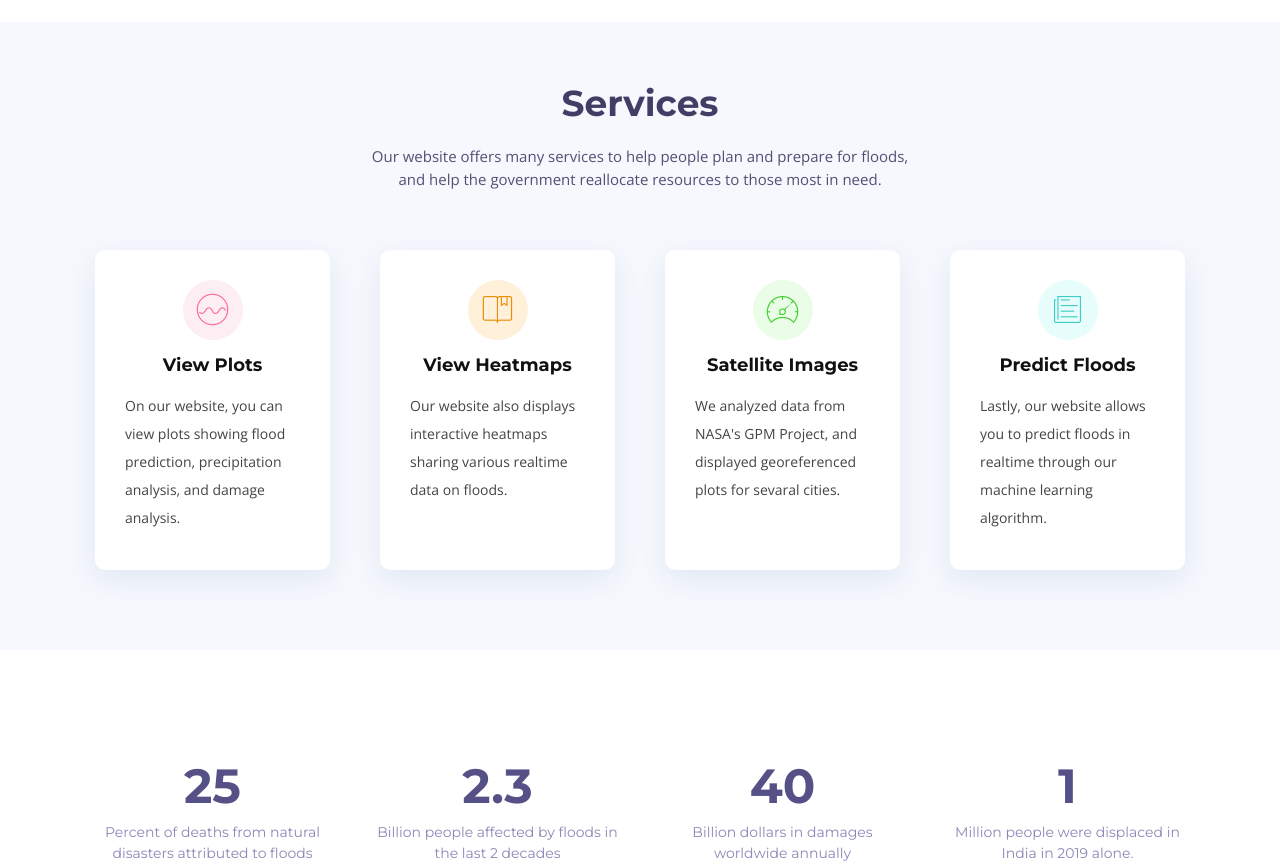
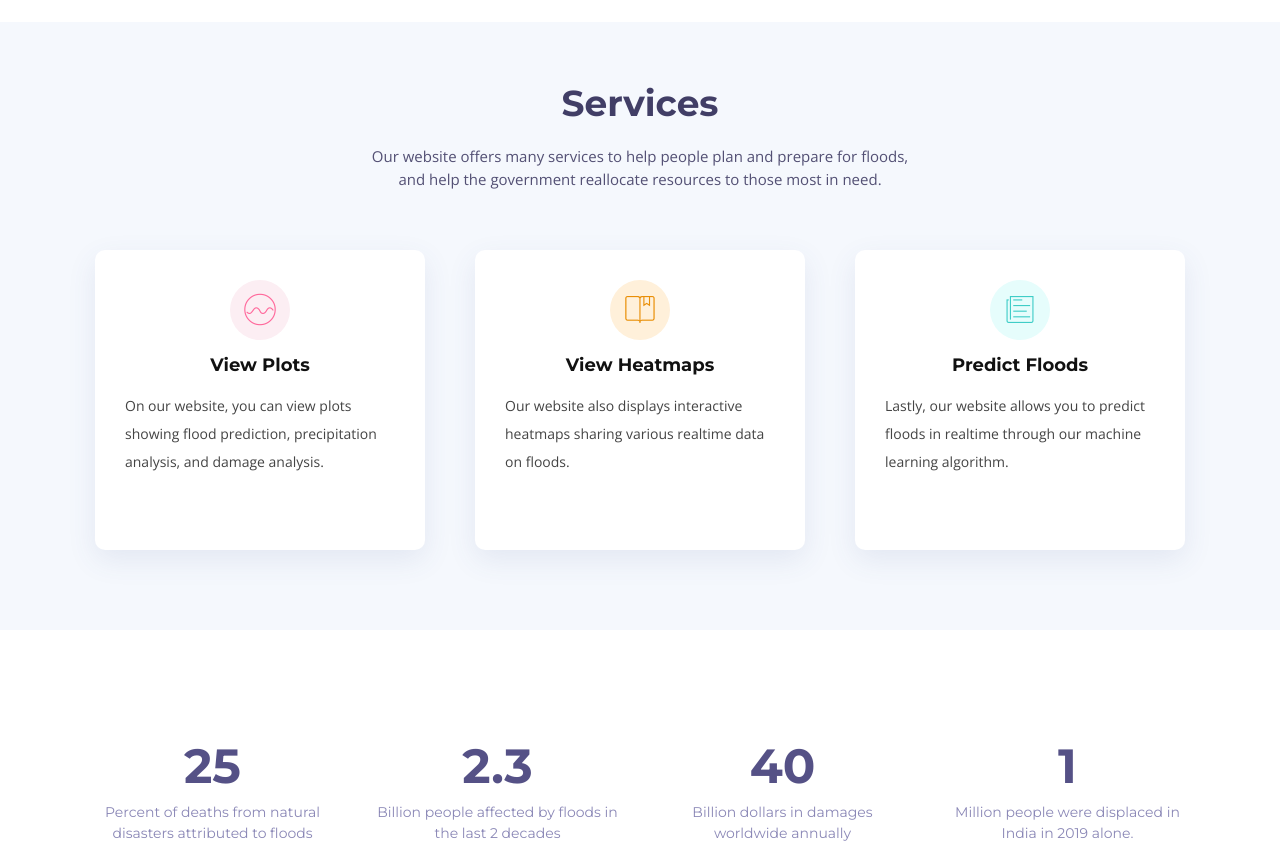
Before and after one commit to SaurabhTiwari4093/Flood-Forecasting, a Flask app: page / in a window 1280 px wide. Shown: the part 1391-2252 px from the top of the page. Run offline with Flask 2, Linux system fonts and the light colour scheme; parts of the project's set-up code (start-up, migrations or seed data) failed here and were passed over; some libraries are stand-ins or nearby versions; some web fonts are replaced.

Commit message:
Corrected all the plots

```diff
--- a/templates/index.html
+++ b/templates/index.html
@@ -180,10 +180,10 @@
 
           <div class="row">
             <div
-              class="col-md-6 col-lg-3 wow bounceInUp"
+              class="col-md-4 wow bounceInUp"
               data-wow-duration="1.4s"
             >
-              <div class="box" style="height: 320px">
+              <div class="box" style="height: 300px">
                 <div class="icon" style="background: #fceef3">
                   <i
                     class="ion-ios-analytics-outline"
@@ -198,10 +198,10 @@
               </div>
             </div>
             <div
-              class="col-md-6 col-lg-3 wow bounceInUp"
+              class="col-md-4 wow bounceInUp"
               data-wow-duration="1.4s"
             >
-              <div class="box" style="height: 320px">
+              <div class="box" style="height: 300px">
                 <div class="icon" style="background: #fff0da">
                   <i
                     class="ion-ios-bookmarks-outline"
@@ -217,33 +217,11 @@
             </div>
 
             <div
-              class="col-md-6 col-lg-3 wow bounceInUp"
+              class="col-md-4 wow bounceInUp"
               data-wow-delay="0.1s"
               data-wow-duration="1.4s"
             >
-              <div class="box" style="height: 320px">
-                <div class="icon" style="background: #eafde7">
-                  <i
-                    class="ion-ios-speedometer-outline"
-                    style="color: #41cf2e"
-                  ></i>
-                </div>
-                <h4 class="title">
-                  <a href="satellite.html">Satellite Images</a>
-                </h4>
-                <p class="description">
-                  We analyzed data from NASA's GPM Project, and displayed
-                  georeferenced plots for sevaral cities.
-                </p>
-              </div>
-            </div>
-
-            <div
-              class="col-md-6 col-lg-3 wow bounceInUp"
-              data-wow-delay="0.1s"
-              data-wow-duration="1.4s"
-            >
-              <div class="box" style="height: 320px">
+              <div class="box" style="height: 300px">
                 <div class="icon" style="background: #e6fdfc">
                   <i class="ion-ios-paper-outline" style="color: #3fcdc7"></i>
                 </div>
@@ -451,10 +429,8 @@
               ></a>
               <div id="faq4" class="collapse" data-parent="#faq-list">
                 <p>
-                  - Expanding to surrounding nations such as Bangladesh,
-                  Myanmar, Pakistan etc.<br />
-                  - Making an image classification model for satellite images in
-                  flood areas<br />
+                  - Expand our web application to cover cities in countries all around the world.<br/>
+                  - Expand to create an image classification model to detect signs of upcoming floods from satellite images.<br/>
                 </p>
               </div>
             </li>
```
